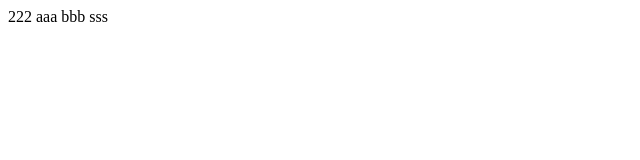
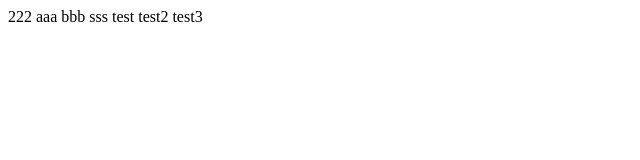
Before and after one commit to ujou173/remote-test2, a plain HTML site: page index.html in a window 1280 px wide. Shown: the whole page, without its empty margins (0-640 px from the left). Drawn offline with Linux system fonts and the light colour scheme.

Commit message:
2차 수정

```diff
--- a/index.html
+++ b/index.html
@@ -11,5 +11,8 @@
   aaa
   bbb
   sss
+  test
+  test2
+  test3
 </body>
 </html>
```
